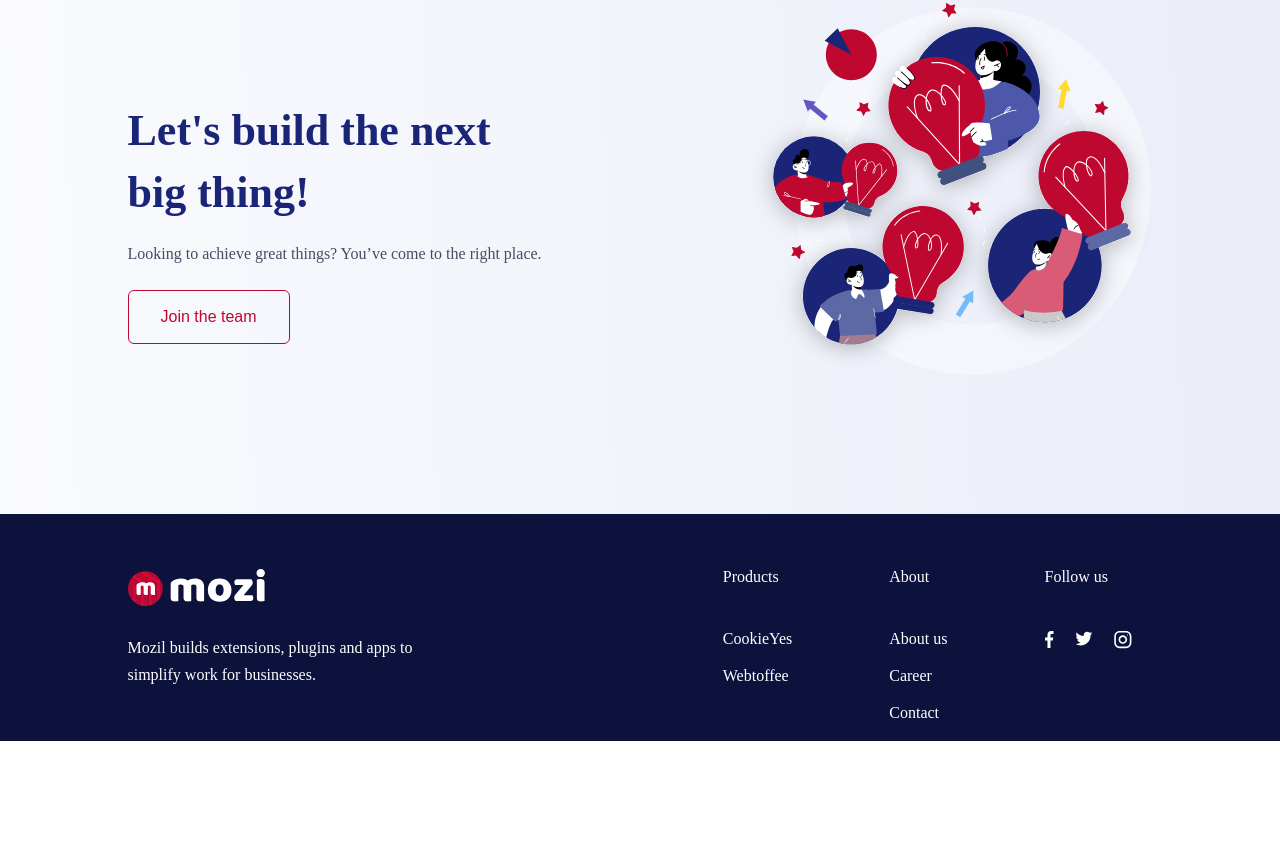
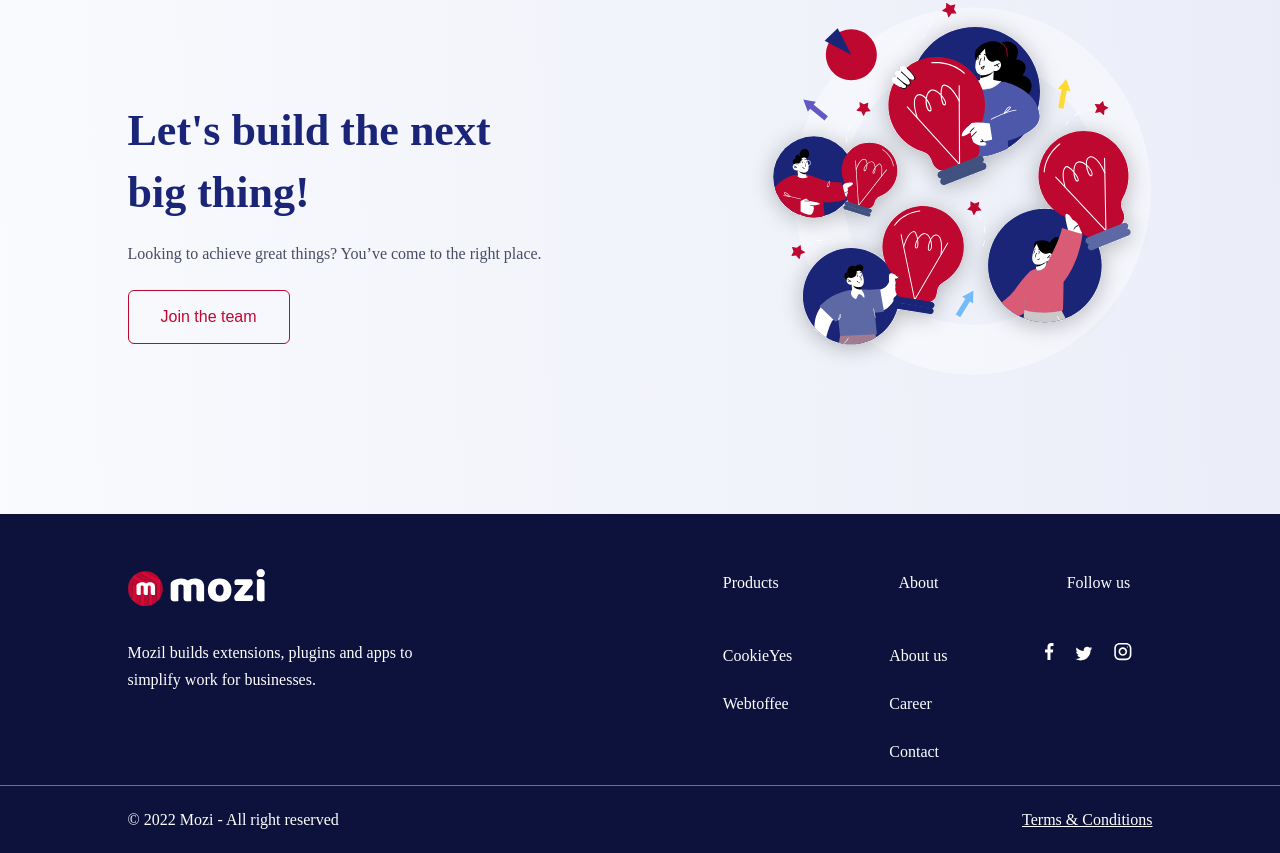
Before and after one commit to ayratkin/mozi, a website: page src/index.html in a window 1280 px wide. Shown: the part 2664-3517 px from the top of the page. Before the commit the page ends 3405 px from the top, so only its background shows below. Drawn offline with nearby package versions, Linux system fonts and the light colour scheme; files that its build step writes are made by us from their sources; files whose address does not match are found by name; a web font is replaced by a local one.

Commit message:
added footer

```diff
--- a/gulp/version.json
+++ b/gulp/version.json
@@ -1,3 +1,3 @@
 {
-    "main": "20220714225134"
+    "main": "20220716132156"
 }
--- a/src/html/footer.html
+++ b/src/html/footer.html
@@ -1,6 +1,7 @@
 <footer class="footer">
+    <div class="top-footer">
         <div class="container">
-        <div class="top-footer">
+            <div class="top-footer__body">
                 <div class="top-footer__desc-wrapper">
                     <a href=""><img src="../images/top-footer__logo.svg" alt="top-footer__img" class="top-footer__img"></a>
                     <p class="top-footer__desc">Mozil builds extensions, plugins and apps to simplify work for businesses. </p>
@@ -36,10 +37,19 @@
 
                 </div>
             </div>
-
-        <div class="bottom-footer">
-
         </div>
     </div>
 
+    <div class="bottom-footer">
+        <div class="container">
+            <div class="bottom-footer__body">
+                <div class="bottom-footer__desc">
+                    <p>© 2022 Mozi - All right reserved</p>
+                </div>
+                <div class="bottom-footer__terms">
+                    <a href="#">Terms & Conditions</a>
+                </div>
+            </div>
+        </div>
+    </div>
 </footer>
--- a/src/scss/footer.scss
+++ b/src/scss/footer.scss
@@ -1,13 +1,34 @@
 footer {
     background: #0D123C;
     color: rgb(255, 255, 255);
+    font-weight: 400;
+    font-size: 16px;
+    line-height: 27px;
 }
 
 .top-footer {
-    display: flex;
-    justify-content: space-between;
-    align-items: flex-start;
-    padding-top: 35px;
+    border-bottom: 1px solid rgba(197, 203, 226, 0.5);
+
+    &__title {
+        text-align: center;
+    }
+
+    &__body {
+        display: flex;
+        justify-content: space-between;
+        align-items: flex-start;
+        padding-top: 35px;
+
+        @media (max-width: $breakPoint992) {
+            padding-top: 10px;
+        }
+
+        @media (max-width: $breakPoint480) {
+            flex-direction: column;
+            padding-top: 0px;
+            align-items: center
+        }
+    }
 
     // .top-footer__desc-wrapper
     &__desc-wrapper {
@@ -15,13 +36,28 @@ footer {
         flex-direction: column;
         gap: 25px;
         max-width: 287px;
+
+        @media (max-width: $breakPoint768) {
+            max-width: 245px;
+        }
+
+
+        @media (max-width: $breakPoint480) {
+            gap: 5px;
+            max-width: 100%;
+            align-items: center
+        }
+
+        p {
+
+            @media (max-width: $breakPoint480) {
+                text-align: center;
+            }
+        }
     }
 
     // .top-footer__desc
     &__desc {
-        font-weight: 400;
-        font-size: 16px;
-        line-height: 27px;
     }
 
     // .top-footer__lists-wrapper
@@ -29,6 +65,18 @@ footer {
         display: flex;
         flex-direction: row;
         gap: 97px;
+
+        @media (max-width: $breakPoint992) {
+            gap: 50px;
+        }
+
+        @media (max-width: $breakPoint768) {
+            gap: 45px;
+        }
+
+        @media (max-width: $breakPoint480) {
+            margin-top: 25px;
+        }
     }
 
     // .top-footer__list
@@ -40,18 +88,54 @@ footer {
             flex-direction: column;
             gap: 21px;
 
+
+            @media (max-width: $breakPoint480) {
+                margin-top: 10px;
+            }
+
             a {
                 text-decoration: none;
                 color: white;
             }
         }
+
     }
 
     &__list:last-child ul {
         display: flex;
         flex-direction: row;
     }
+
+    &__list:nth-child(-n+2) {
+        @media (max-width: $breakPoint768) {
+            display: none;
+        }
+    }
 }
 
 .bottom-footer {
+
+    &__body {
+        display: flex;
+        flex-direction: row;
+        justify-content: space-between;
+
+        @media (max-width: $breakPoint480) {
+            flex-direction: column;
+            align-items: center
+        }
+    }
+
+    // .bottom-footer__desc
+    &__desc {
+    }
+
+    // .bottom-footer__terms
+    &__terms {
+
+        a {
+            color: white;
+        }
+    }
+
 }
```
Also changed, not shown: dist/about.html, dist/css/style.css, dist/css/style.min.css, dist/index.html. Lines whose indentation alone changed are shown as unchanged.
